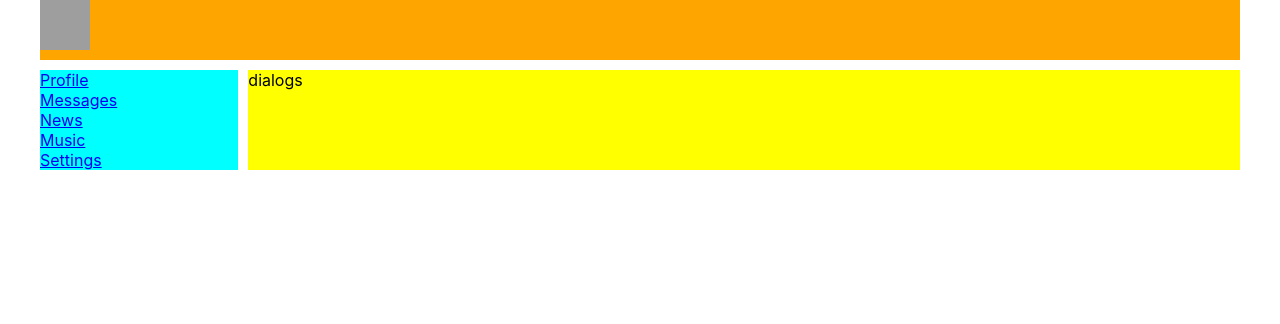
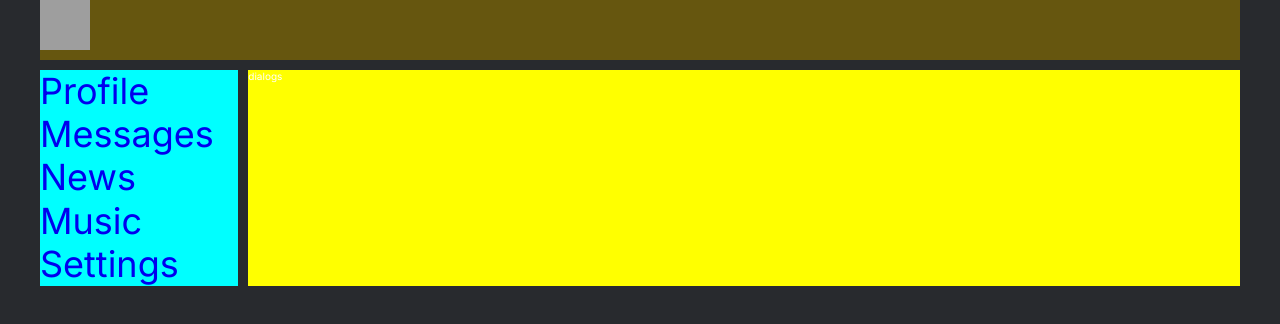
Before and after one commit to MikeWelltoday/samurai-way, a React (Create React App) app: page / in a window 1280 px wide. Shown: the top 324 px of the page. Built offline with nearby package versions, Linux system fonts and the light colour scheme; grey boxes are pictures that could not be loaded.

Commit message:
=> saved

```diff
--- a/public/index.html
+++ b/public/index.html
@@ -4,6 +4,10 @@
     <meta charset="utf-8"/>
     <link rel="icon" href="favicon.svg"/>
     <meta name="viewport" content="width=device-width, initial-scale=1"/>
+    <link rel="preconnect" href="https://fonts.googleapis.com">
+    <link rel="preconnect" href="https://fonts.gstatic.com" crossorigin>
+    <link href="https://fonts.googleapis.com/css2?family=Inter:wght@100..900&family=Poppins:wght@300;400;500;600;700&family=Roboto:wght@300;400;500;700&display=swap"
+          rel="stylesheet">
     <title>SamuraiWay</title>
 </head>
 <body>
--- a/src/components/header/Header.module.css
+++ b/src/components/header/Header.module.css
@@ -1,5 +1,5 @@
 .header {
-    background: orange;
+    background: #66560f;
 }
 
 .header img {
--- a/src/components/navbar/Navbar.module.css
+++ b/src/components/navbar/Navbar.module.css
@@ -1,5 +1,6 @@
 .nav {
     background: #7272c9;
+    font-size: 36px;
 }
 
 .nav .item {
--- a/src/index.css
+++ b/src/index.css
@@ -1,13 +1,97 @@
 body {
-    margin: 0;
     font-family: -apple-system, BlinkMacSystemFont, 'Segoe UI', 'Roboto', 'Oxygen',
     'Ubuntu', 'Cantarell', 'Fira Sans', 'Droid Sans', 'Helvetica Neue',
     sans-serif;
     -webkit-font-smoothing: antialiased;
     -moz-osx-font-smoothing: grayscale;
+
+    font-family: 'Inter', 'Poppins', 'Roboto', -apple-system, BlinkMacSystemFont, 'Segoe UI', 'Oxygen',
+    'Ubuntu', 'Cantarell', 'Fira Sans', 'Droid Sans', 'Helvetica Neue', sans-serif;
 }
 
 code {
     font-family: source-code-pro, Menlo, Monaco, Consolas, 'Courier New',
     monospace;
 }
+
+/*===========================================================================*/
+
+*, *::before, *::after {
+    box-sizing: border-box;
+    margin: 0;
+    padding: 0;
+    border: 0;
+}
+
+*:focus-visible {
+    outline: 2px solid greenyellow;
+}
+
+html {
+    font-size: 10px;
+    height: 100%;
+}
+
+body {
+    overflow-x: hidden;
+
+    min-width: 360px;
+
+
+    height: 100%;
+    line-height: 1.2;
+    background-color: #282a2e;
+    color: white
+}
+
+img {
+    vertical-align: top;
+}
+
+ul {
+    list-style-type: none;
+}
+
+a, a:hover, a:active {
+    text-decoration: none;
+    cursor: pointer;
+}
+
+h1, h2, h3, h4, h5, h6 {
+    font-weight: inherit;
+    font-size: inherit;
+}
+
+button {
+    background-color: unset;
+    border: none;
+    cursor: pointer;
+}
+
+/* SCROLL */
+/* FIRE FOX */
+* {
+    scrollbar-width: thin;
+    scrollbar-color: green orange;
+    /*scrollbar-color: ${ThemeSet.color.scrollbar.thumb}, ${ThemeSet.color.scrollbar.track};*/
+}
+
+/* REST */
+*::-webkit-scrollbar {
+    width: 18px;
+}
+
+*::-webkit-scrollbar-track {
+    background-color: orange;
+    box-shadow: 0 0 2px rgba(0, 0, 0, .2) inset;
+}
+
+*::-webkit-scrollbar-thumb {
+    background-color: green;
+    border-radius: 8px;
+    border: 3px solid orange;
+}
+
+*::-webkit-scrollbar-thumb:hover {
+    background-color: rgba(238, 130, 238, 0.6);
+}
```
